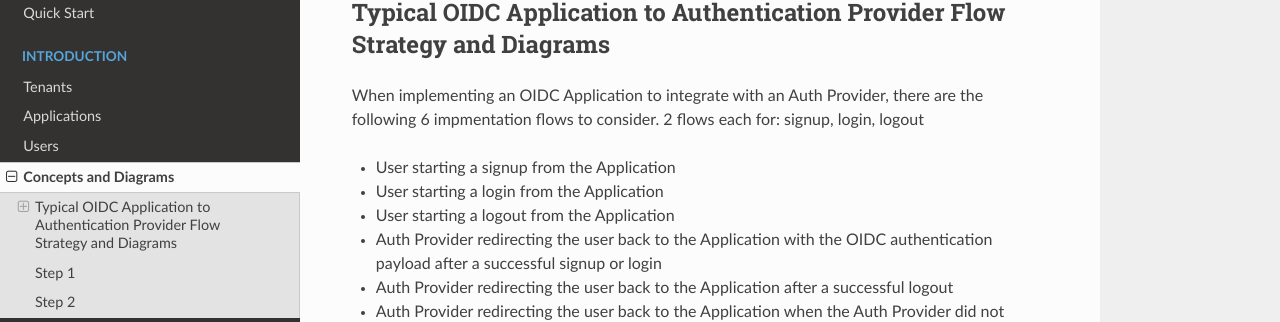
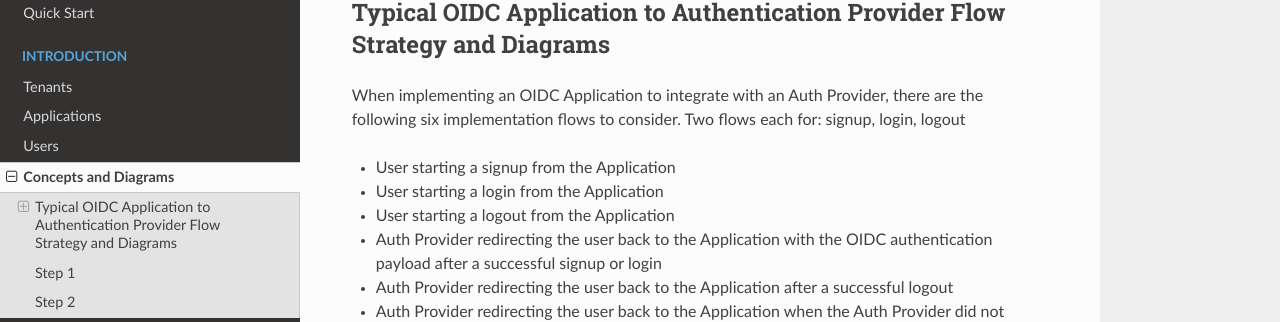
Before and after one commit to vaultvision/docs, a Sphinx documentation site: the page built from docs/source/concepts.md, in a window 1280 px wide and 900 px high. Shown: the part 164-486 px from the top of the window. Built offline with Sphinx 7.4.7 and the Read the Docs theme 2.0.0, drawn with Linux system fonts in a browser that asks for light colours.

Commit message:
Update concepts.md

```diff
--- a/docs/source/concepts.md
+++ b/docs/source/concepts.md
@@ -3,7 +3,7 @@
 
 ## Typical OIDC Application to Authentication Provider Flow Strategy and Diagrams
 
-When implementing an OIDC Application to integrate with an Auth Provider, there are the following 6 impmentation flows to consider. 2 flows each for: signup, login, logout
+When implementing an OIDC Application to integrate with an Auth Provider, there are the following six implementation flows to consider. Two flows each for: signup, login, logout
 - User starting a signup from the Application
 - User starting a login from the Application
 - User starting a logout from the Application
```
